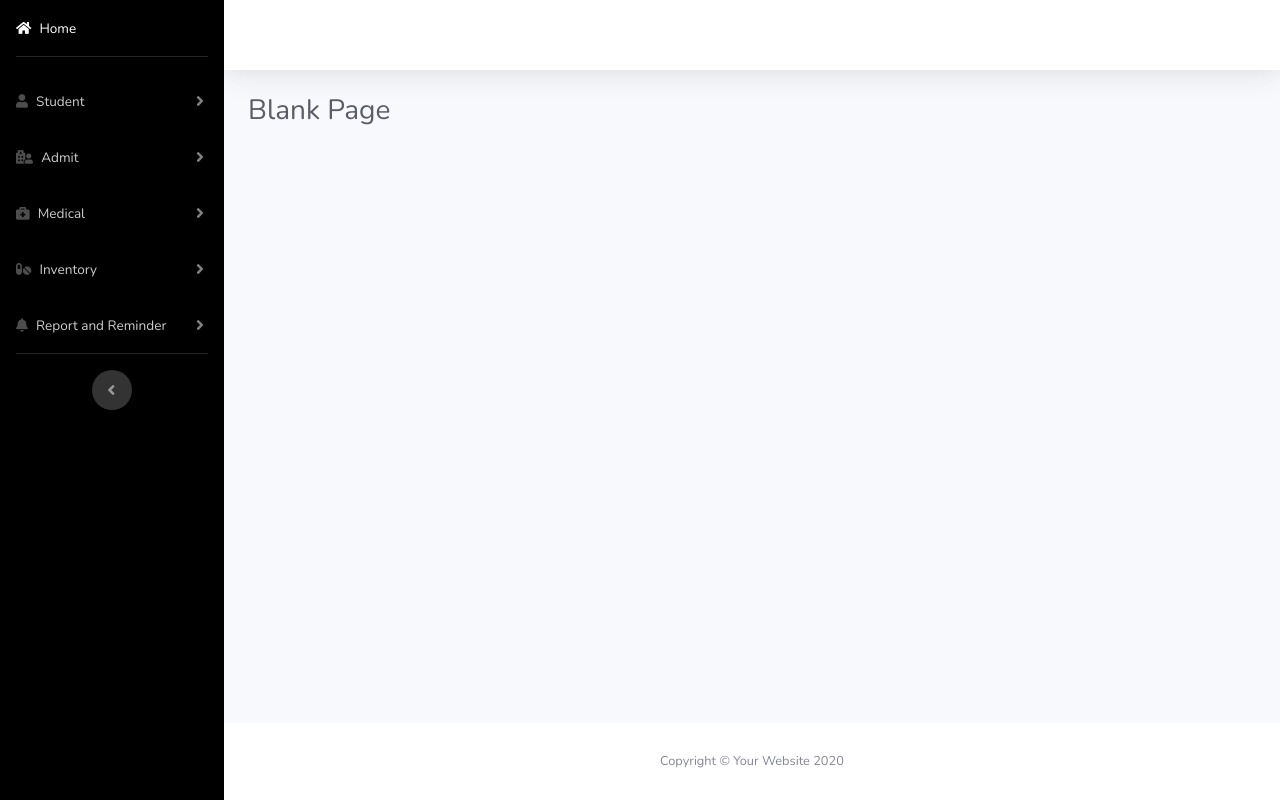
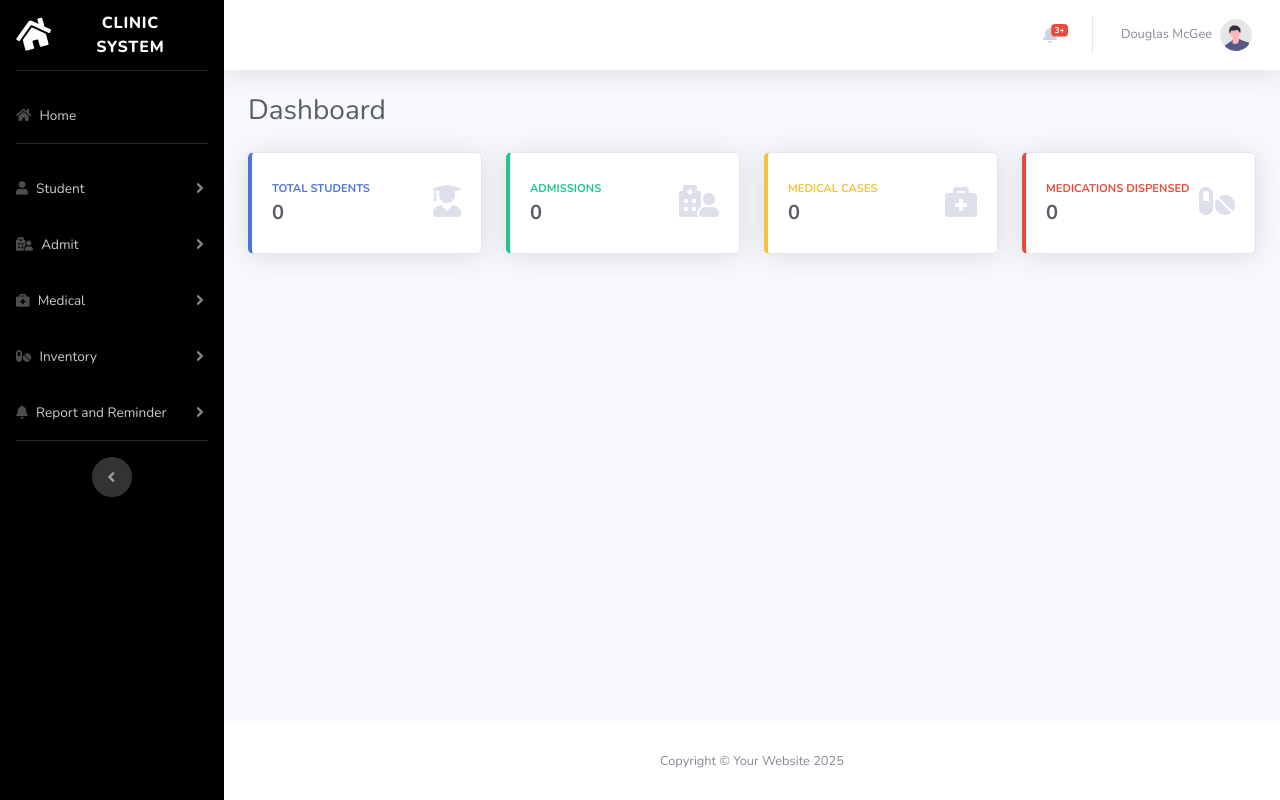
Before and after one commit to xxiimcha/crms-ai, a PHP site: page /common/dashboard.php in a window 1280 px wide. Run offline with PHP 8.4, Linux system fonts and the light colour scheme; data that the repository does not hold is empty; some libraries are stand-ins or nearby versions.

Commit message:
Ongoing: Dashboard

```diff
--- a/common/dashboard.php
+++ b/common/dashboard.php
@@ -1,76 +1,88 @@
 <?php include('../partials/head.php');?>
 
-<!-- Page Wrapper -->
 <div id="wrapper">
 
-    <!-- Sidebar -->
     <?php include('../partials/sidebar.php'); ?>
-    <!-- End of Sidebar -->
 
-    <!-- Content Wrapper -->
     <div id="content-wrapper" class="d-flex flex-column">
 
-        <!-- Main Content -->
         <div id="content">
 
-            <!-- Topbar -->
-            <nav class="navbar navbar-expand navbar-light bg-white topbar mb-4 static-top shadow">
-                <!-- Sidebar Toggle (Topbar) -->
-                <button id="sidebarToggleTop" class="btn btn-link d-md-none rounded-circle mr-3">
-                    <i class="fa fa-bars"></i>
-                </button>
-            </nav>
-            <!-- End of Topbar -->
+            <?php include('../partials/nav.php'); ?>
 
-            <!-- Begin Page Content -->
             <div class="container-fluid">
-                <!-- Page Heading -->
-                <h1 class="h3 mb-4 text-gray-800">Blank Page</h1>
+                <h1 class="h3 mb-4 text-gray-800">Dashboard</h1>
+
+                <div class="row" id="dashboard-cards">
+                    <!-- Cards will be loaded here dynamically via AJAX -->
+                </div>
+
             </div>
-            <!-- /.container-fluid -->
 
         </div>
-        <!-- End of Main Content -->
 
-        <!-- Footer -->
         <footer class="sticky-footer bg-white">
             <div class="container my-auto">
                 <div class="copyright text-center my-auto">
-                    <span>Copyright &copy; Your Website 2020</span>
+                    <span>Copyright &copy; Your Website 2025</span>
                 </div>
             </div>
         </footer>
-        <!-- End of Footer -->
 
     </div>
-    <!-- End of Content Wrapper -->
 
 </div>
-<!-- End of Page Wrapper -->
 
-<!-- Scroll to Top Button-->
-<a class="scroll-to-top rounded" href="#page-top">
-    <i class="fas fa-angle-up"></i>
-</a>
+<?php include('../partials/modal.php');?>
+<?php include('../partials/foot.php');?>
 
-<!-- Logout Modal-->
-<div class="modal fade" id="logoutModal" tabindex="-1" role="dialog" aria-labelledby="exampleModalLabel"
-    aria-hidden="true">
-    <div class="modal-dialog" role="document">
-        <div class="modal-content">
-            <div class="modal-header">
-                <h5 class="modal-title" id="exampleModalLabel">Ready to Leave?</h5>
-                <button class="close" type="button" data-dismiss="modal" aria-label="Close">
-                    <span aria-hidden="true">×</span>
-                </button>
-            </div>
-            <div class="modal-body">Select "Logout" below if you are ready to end your current session.</div>
-            <div class="modal-footer">
-                <button class="btn btn-secondary" type="button" data-dismiss="modal">Cancel</button>
-                <a class="btn btn-primary" href="login.html">Logout</a>
-            </div>
-        </div>
-    </div>
-</div>
+<script src="https://code.jquery.com/jquery-3.6.0.min.js"></script>
+<script src="https://cdn.jsdelivr.net/npm/apexcharts"></script>
 
-<?php include('../partials/foot.php');?>
+<script>
+    $(document).ready(function () {
+        function loadDashboardData() {
+            $.ajax({
+                url: '../controllers/DashboardController.php',
+                type: 'GET',
+                dataType: 'json',
+                success: function (response) {
+                    if (response.success) {
+                        $("#dashboard-cards").html(response.html);
+                    } else {
+                        $("#dashboard-cards").html('<div class="col-12"><p class="text-danger">Error loading data.</p></div>');
+                    }
+                },
+                error: function () {
+                    $("#dashboard-cards").html('<div class="col-12"><p class="text-danger">Failed to load data.</p></div>');
+                }
+            });
+        }
+
+        loadDashboardData();
+    });
+
+    var options = {
+        chart: {
+            type: 'line',
+            height: 350
+        },
+        series: [{
+            name: 'Admissions',
+            data: [30, 45, 50, 60, 80, 100]
+        }],
+        xaxis: {
+            categories: ["Jan", "Feb", "Mar", "Apr", "May", "Jun"]
+        },
+        colors: ['#4e73df'],
+        stroke: {
+            curve: 'smooth'
+        },
+        dataLabels: {
+            enabled: false
+        }
+    };
+
+    var chart = new ApexCharts(document.querySelector("#admissionsChart"), options);
+    chart.render();
+</script>
--- /dev/null
+++ b/config/database.php
@@ -0,0 +1,12 @@
+<?php
+define('DB_HOST', 'localhost');
+define('DB_USER', 'root'); // Change this if needed
+define('DB_PASS', ''); // Change this if needed
+define('DB_NAME', 'studentdata');
+
+$conn = new mysqli(DB_HOST, DB_USER, DB_PASS, DB_NAME);
+
+if ($conn->connect_error) {
+    die("Connection failed: " . $conn->connect_error);
+}
+?>
--- /dev/null
+++ b/controllers/DashboardController.php
@@ -0,0 +1,102 @@
+<?php
+include('../config/database.php');
+
+$response = ["success" => false, "html" => ""];
+
+try {
+    // Fetch total students
+    $queryStudents = "SELECT COUNT(*) AS total_students FROM students";
+    $resultStudents = $conn->query($queryStudents);
+    $totalStudents = ($resultStudents->num_rows > 0) ? $resultStudents->fetch_assoc()['total_students'] : 0;
+
+    // Fetch total admissions
+    $queryAdmit = "SELECT COUNT(*) AS total_admit FROM admit";
+    $resultAdmit = $conn->query($queryAdmit);
+    $totalAdmit = ($resultAdmit->num_rows > 0) ? $resultAdmit->fetch_assoc()['total_admit'] : 0;
+
+    // Fetch total medical cases
+    $queryMedical = "SELECT COUNT(DISTINCT disease) AS total_medical FROM admit";
+    $resultMedical = $conn->query($queryMedical);
+    $totalMedical = ($resultMedical->num_rows > 0) ? $resultMedical->fetch_assoc()['total_medical'] : 0;
+
+    // Fetch total medications dispensed
+    $queryMedicine = "SELECT COUNT(*) AS total_medicine FROM medicine";
+    $resultMedicine = $conn->query($queryMedicine);
+    $totalMedicine = ($resultMedicine->num_rows > 0) ? $resultMedicine->fetch_assoc()['total_medicine'] : 0;
+
+    // Generate the Bootstrap card layout dynamically
+    $html = '
+        <div class="col-xl-3 col-md-6 mb-4">
+            <div class="card border-left-primary shadow h-100 py-2">
+                <div class="card-body">
+                    <div class="row no-gutters align-items-center">
+                        <div class="col mr-2">
+                            <div class="text-xs font-weight-bold text-primary text-uppercase mb-1">Total Students</div>
+                            <div class="h5 mb-0 font-weight-bold text-gray-800">' . $totalStudents . '</div>
+                        </div>
+                        <div class="col-auto">
+                            <i class="fas fa-user-graduate fa-2x text-gray-300"></i>
+                        </div>
+                    </div>
+                </div>
+            </div>
+        </div>
+
+        <div class="col-xl-3 col-md-6 mb-4">
+            <div class="card border-left-success shadow h-100 py-2">
+                <div class="card-body">
+                    <div class="row no-gutters align-items-center">
+                        <div class="col mr-2">
+                            <div class="text-xs font-weight-bold text-success text-uppercase mb-1">Admissions</div>
+                            <div class="h5 mb-0 font-weight-bold text-gray-800">' . $totalAdmit . '</div>
+                        </div>
+                        <div class="col-auto">
+                            <i class="fas fa-hospital-user fa-2x text-gray-300"></i>
+                        </div>
+                    </div>
+                </div>
+            </div>
+        </div>
+
+        <div class="col-xl-3 col-md-6 mb-4">
+            <div class="card border-left-warning shadow h-100 py-2">
+                <div class="card-body">
+                    <div class="row no-gutters align-items-center">
+                        <div class="col mr-2">
+                            <div class="text-xs font-weight-bold text-warning text-uppercase mb-1">Medical Cases</div>
+                            <div class="h5 mb-0 font-weight-bold text-gray-800">' . $totalMedical . '</div>
+                        </div>
+                        <div class="col-auto">
+                            <i class="fas fa-briefcase-medical fa-2x text-gray-300"></i>
+                        </div>
+                    </div>
+                </div>
+            </div>
+        </div>
+
+        <div class="col-xl-3 col-md-6 mb-4">
+            <div class="card border-left-danger shadow h-100 py-2">
+                <div class="card-body">
+                    <div class="row no-gutters align-items-center">
+                        <div class="col mr-2">
+                            <div class="text-xs font-weight-bold text-danger text-uppercase mb-1">Medications Dispensed</div>
+                            <div class="h5 mb-0 font-weight-bold text-gray-800">' . $totalMedicine . '</div>
+                        </div>
+                        <div class="col-auto">
+                            <i class="fas fa-pills fa-2x text-gray-300"></i>
+                        </div>
+                    </div>
+                </div>
+            </div>
+        </div>
+    ';
+
+    $response["success"] = true;
+    $response["html"] = $html;
+} catch (Exception $e) {
+    $response["html"] = '<div class="col-12"><p class="text-danger">Error: ' . $e->getMessage() . '</p></div>';
+}
+
+header('Content-Type: application/json');
+echo json_encode($response);
+?>
--- a/partials/foot.php
+++ b/partials/foot.php
@@ -1,9 +1,9 @@
 
     <!-- Bootstrap core JavaScript-->
-    <script src="./assets/vendor/jquery/jquery.min.js"></script>
-    <script src="./assets/vendor/bootstrap/js/bootstrap.bundle.min.js"></script>
-    <script src="./assets/vendor/jquery-easing/jquery.easing.min.js"></script>
-    <script src="./assets/js/sb-admin-2.min.js"></script>
+    <script src="../assets/vendor/jquery/jquery.min.js"></script>
+    <script src="../assets/vendor/bootstrap/js/bootstrap.bundle.min.js"></script>
+    <script src="../assets/vendor/jquery-easing/jquery.easing.min.js"></script>
+    <script src="../assets/js/sb-admin-2.min.js"></script>
 </body>
 
 </html>
--- /dev/null
+++ b/partials/modal.php
@@ -0,0 +1,19 @@
+<!-- Logout Modal-->
+<div class="modal fade" id="logoutModal" tabindex="-1" role="dialog" aria-labelledby="exampleModalLabel"
+    aria-hidden="true">
+    <div class="modal-dialog" role="document">
+        <div class="modal-content">
+            <div class="modal-header">
+                <h5 class="modal-title" id="exampleModalLabel">Ready to Leave?</h5>
+                <button class="close" type="button" data-dismiss="modal" aria-label="Close">
+                    <span aria-hidden="true">×</span>
+                </button>
+            </div>
+            <div class="modal-body">Select "Logout" below if you are ready to end your current session.</div>
+            <div class="modal-footer">
+                <button class="btn btn-secondary" type="button" data-dismiss="modal">Cancel</button>
+                <a class="btn btn-primary" href="login.html">Logout</a>
+            </div>
+        </div>
+    </div>
+</div>
--- a/partials/nav.php
+++ b/partials/nav.php
@@ -0,0 +1,94 @@
+<!-- Topbar -->
+<nav class="navbar navbar-expand navbar-light bg-white topbar mb-4 static-top shadow">
+
+    <!-- Topbar Navbar -->
+    <ul class="navbar-nav ml-auto">
+
+        <!-- Nav Item - Alerts -->
+        <li class="nav-item dropdown no-arrow mx-1">
+            <a class="nav-link dropdown-toggle" href="#" id="alertsDropdown" role="button"
+                data-toggle="dropdown" aria-haspopup="true" aria-expanded="false">
+                <i class="fas fa-bell fa-fw"></i>
+                <!-- Counter - Alerts -->
+                <span class="badge badge-danger badge-counter">3+</span>
+            </a>
+            <!-- Dropdown - Alerts -->
+            <div class="dropdown-list dropdown-menu dropdown-menu-right shadow animated--grow-in"
+                aria-labelledby="alertsDropdown">
+                <h6 class="dropdown-header">
+                    Alerts Center
+                </h6>
+                <a class="dropdown-item d-flex align-items-center" href="#">
+                    <div class="mr-3">
+                        <div class="icon-circle bg-primary">
+                            <i class="fas fa-file-alt text-white"></i>
+                        </div>
+                    </div>
+                    <div>
+                        <div class="small text-gray-500">December 12, 2019</div>
+                        <span class="font-weight-bold">A new monthly report is ready to download!</span>
+                    </div>
+                </a>
+                <a class="dropdown-item d-flex align-items-center" href="#">
+                    <div class="mr-3">
+                        <div class="icon-circle bg-success">
+                            <i class="fas fa-donate text-white"></i>
+                        </div>
+                    </div>
+                    <div>
+                        <div class="small text-gray-500">December 7, 2019</div>
+                        $290.29 has been deposited into your account!
+                    </div>
+                </a>
+                <a class="dropdown-item d-flex align-items-center" href="#">
+                    <div class="mr-3">
+                        <div class="icon-circle bg-warning">
+                            <i class="fas fa-exclamation-triangle text-white"></i>
+                        </div>
+                    </div>
+                    <div>
+                        <div class="small text-gray-500">December 2, 2019</div>
+                        Spending Alert: We've noticed unusually high spending for your account.
+                    </div>
+                </a>
+                <a class="dropdown-item text-center small text-gray-500" href="#">Show All Alerts</a>
+            </div>
+        </li>
+
+        <div class="topbar-divider d-none d-sm-block"></div>
+
+        <!-- Nav Item - User Information -->
+        <li class="nav-item dropdown no-arrow">
+            <a class="nav-link dropdown-toggle" href="#" id="userDropdown" role="button"
+                data-toggle="dropdown" aria-haspopup="true" aria-expanded="false">
+                <span class="mr-2 d-none d-lg-inline text-gray-600 small">Douglas McGee</span>
+                <img class="img-profile rounded-circle"
+                    src="../assets/img/undraw_profile.svg">
+            </a>
+            <!-- Dropdown - User Information -->
+            <div class="dropdown-menu dropdown-menu-right shadow animated--grow-in"
+                aria-labelledby="userDropdown">
+                <a class="dropdown-item" href="#">
+                    <i class="fas fa-user fa-sm fa-fw mr-2 text-gray-400"></i>
+                    Profile
+                </a>
+                <a class="dropdown-item" href="#">
+                    <i class="fas fa-cogs fa-sm fa-fw mr-2 text-gray-400"></i>
+                    Settings
+                </a>
+                <a class="dropdown-item" href="#">
+                    <i class="fas fa-list fa-sm fa-fw mr-2 text-gray-400"></i>
+                    Activity Log
+                </a>
+                <div class="dropdown-divider"></div>
+                <a class="dropdown-item" href="#" data-toggle="modal" data-target="#logoutModal">
+                    <i class="fas fa-sign-out-alt fa-sm fa-fw mr-2 text-gray-400"></i>
+                    Logout
+                </a>
+            </div>
+        </li>
+
+    </ul>
+
+</nav>
+<!-- End of Topbar -->
--- a/partials/sidebar.php
+++ b/partials/sidebar.php
@@ -1,7 +1,18 @@
 <!-- Sidebar -->
 <ul class="navbar-nav sidebar sidebar-dark accordion" id="accordionSidebar" style="background-color: #000; color: #fff;">
 
-    <!-- Sidebar - Home -->
+    <!-- Sidebar - Brand -->
+    <a class="sidebar-brand d-flex align-items-center justify-content-center" href="index.html">
+        <div class="sidebar-brand-icon rotate-n-15">
+            <i class="fas fa-home"></i>
+        </div>
+        <div class="sidebar-brand-text mx-3">Clinic System</div>
+    </a>
+
+    <!-- Divider -->
+    <hr class="sidebar-divider">
+
+    <!-- Nav Item - Home -->
     <li class="nav-item">
         <a class="nav-link" href="index.html">
             <i class="fas fa-home"></i>
@@ -12,7 +23,7 @@
     <!-- Divider -->
     <hr class="sidebar-divider">
 
-    <!-- Student Section -->
+    <!-- Nav Item - Student -->
     <li class="nav-item">
         <a class="nav-link collapsed" href="#" data-toggle="collapse" data-target="#studentMenu"
             aria-expanded="true" aria-controls="studentMenu">
@@ -26,7 +37,7 @@
         </div>
     </li>
 
-    <!-- Admit Section -->
+    <!-- Nav Item - Admit -->
     <li class="nav-item">
         <a class="nav-link collapsed" href="#" data-toggle="collapse" data-target="#admitMenu"
             aria-expanded="true" aria-controls="admitMenu">
@@ -40,7 +51,7 @@
         </div>
     </li>
 
-    <!-- Medical Section -->
+    <!-- Nav Item - Medical -->
     <li class="nav-item">
         <a class="nav-link collapsed" href="#" data-toggle="collapse" data-target="#medicalMenu"
             aria-expanded="true" aria-controls="medicalMenu">
@@ -55,7 +66,7 @@
         </div>
     </li>
 
-    <!-- Inventory Section -->
+    <!-- Nav Item - Inventory -->
     <li class="nav-item">
         <a class="nav-link collapsed" href="#" data-toggle="collapse" data-target="#inventoryMenu"
             aria-expanded="true" aria-controls="inventoryMenu">
@@ -69,7 +80,7 @@
         </div>
     </li>
 
-    <!-- Report and Reminder Section -->
+    <!-- Nav Item - Report and Reminder -->
     <li class="nav-item">
         <a class="nav-link collapsed" href="#" data-toggle="collapse" data-target="#reportMenu"
             aria-expanded="true" aria-controls="reportMenu">
```
Also changed, not shown: partials/config.php (deleted, +0 -15 lines).
